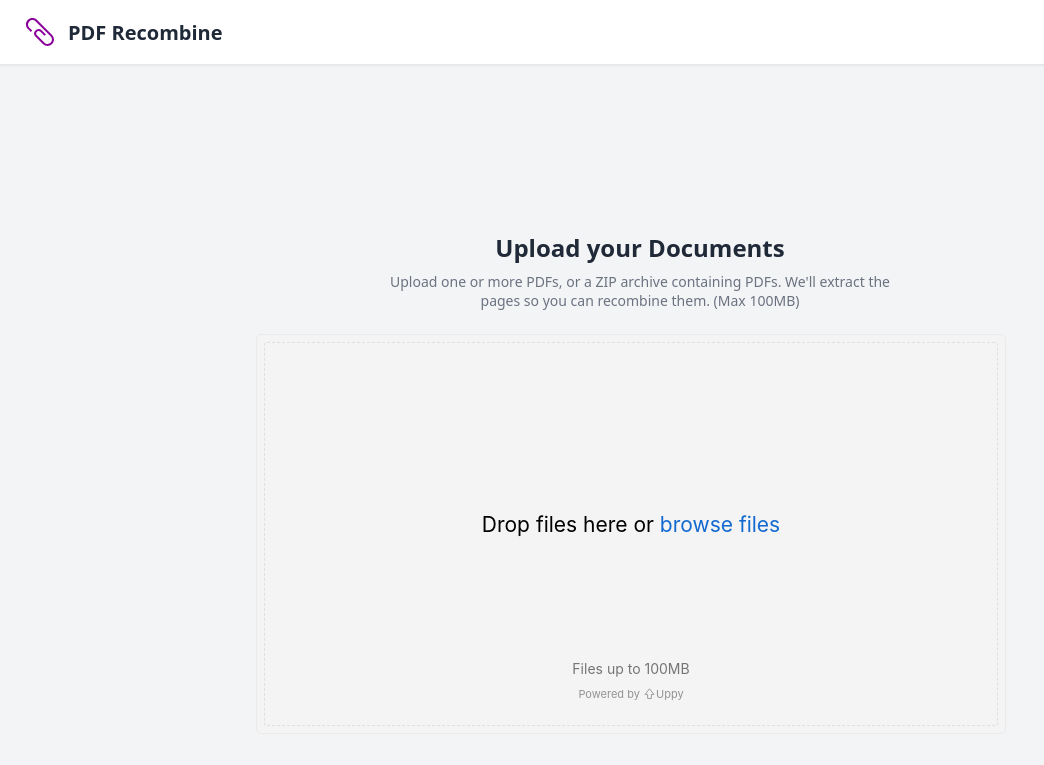
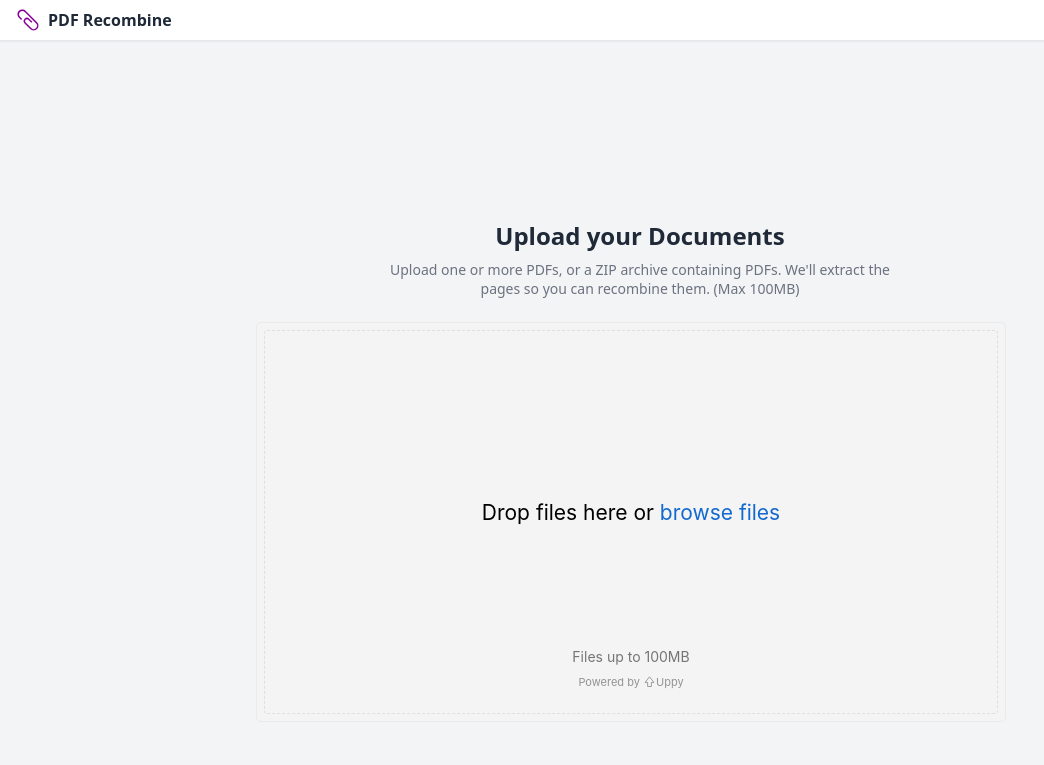
Before and after one commit to vcz-fr/Website, a Jekyll site: the page apps/pdf-recombine/index.html, which Jekyll copies as it is, in a window 1280 px wide. Shown: the top 765 px of the page, without its empty margins (0-1044 px from the left). Built offline with Jekyll 4.4.1, drawn with Linux system fonts in a browser that asks for light colours.

Commit message:
style(pdf): Reclaiming some work space

```diff
--- a/apps/pdf-recombine/index.html
+++ b/apps/pdf-recombine/index.html
@@ -38,7 +38,7 @@
     <div id="workspace-view" class="view-container hidden">
         <div class="sidebar">
             <div class="sidebar-header">
-                <h2>Output Groups</h2>
+                <h2>Output</h2>
                 <button id="add-group-btn" class="btn-icon" title="Add New Group">
                     <svg fill="none" stroke="currentColor" viewBox="0 0 24 24">
                         <path stroke-linecap="round" stroke-linejoin="round" stroke-width="2" d="M12 4v16m8-8H4"></path>
@@ -47,7 +47,7 @@
             </div>
 
             <div class="sidebar-instructions">
-                Select one or more pages, then <strong>drag and drop</strong> them into a group below to assign them.
+                Select pages, then <strong>drop</strong> them into a group to assign them.
             </div>
 
             <div id="groups-container" class="groups-container"></div>
@@ -58,7 +58,7 @@
                         <path stroke-linecap="round" stroke-linejoin="round" stroke-width="2"
                             d="M4 16v1a3 3 0 003 3h10a3 3 0 003-3v-1m-4-8l-4-4m0 0L8 8m4-4v12"></path>
                     </svg>
-                    Export Archive
+                    Export
                 </button>
             </div>
         </div>
--- a/apps/pdf-recombine/script.mjs
+++ b/apps/pdf-recombine/script.mjs
@@ -243,7 +243,7 @@
                         <input type="text" class="group-input" value="${group.name}">
                     </div>
                     <div class="group-footer">
-                        <span class="group-count">${count} pages assigned</span>
+                        <span class="group-count">${count} pages</span>
                         <div class="footer-actions">
                             ${actionBtnHTML}
                         </div>
--- a/apps/pdf-recombine/style.css
+++ b/apps/pdf-recombine/style.css
@@ -33,7 +33,7 @@
 .app-header {
     background-color: var(--bg-panel);
     border-bottom: 1px solid var(--border-color);
-    padding: 1rem 1.5rem;
+    padding: .5rem 1rem;
     display: flex;
     align-items: center;
     justify-content: space-between;
@@ -44,18 +44,18 @@
 .header-title {
     display: flex;
     align-items: center;
-    gap: 0.75rem;
+    gap: 0.5rem;
 }
 
 .header-title h1 {
-    font-size: 1.25rem;
+    font-size: 1rem;
     font-weight: 700;
     color: #1f2937;
 }
 
 .header-icon {
-    width: 2rem;
-    height: 2rem;
+    width: 1.5rem;
+    height: 1.5rem;
     color: var(--primary);
 }
 
@@ -108,7 +108,7 @@
 }
 
 .sidebar {
-    width: 20rem;
+    width: 15rem;
     background-color: var(--bg-panel);
     border-right: 1px solid var(--border-color);
     display: flex;
@@ -157,12 +157,11 @@
 .group-card {
     background-color: var(--bg-panel);
     border: 1px solid var(--border-color);
-    border-radius: 0.5rem;
+    border-radius: 0.3rem 0.5rem;
     padding: 0.5rem;
     box-shadow: 0 1px 2px 0 rgba(0, 0, 0, 0.05);
     display: flex;
     flex-direction: column;
-    gap: 0.5rem;
     transition: all 0.2s ease;
 }
 
```
